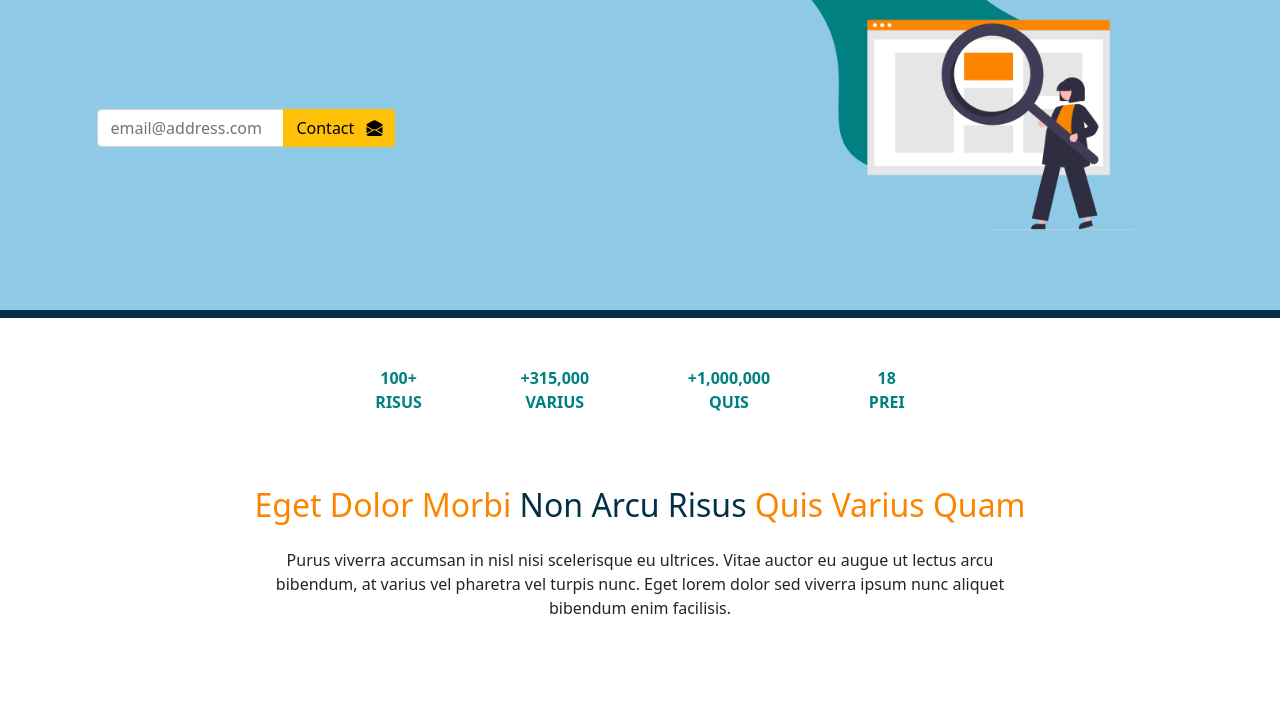
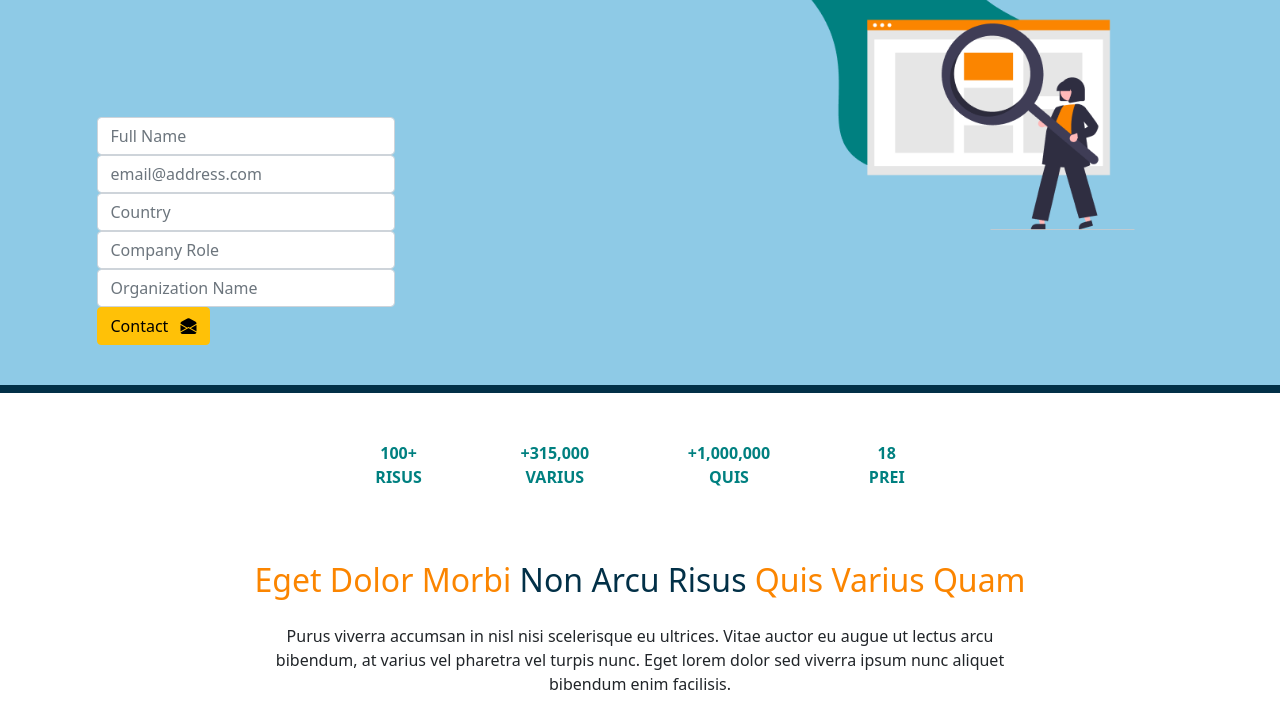
Before and after one commit to thumbsup-platform/prototype, a website: page src/index.html in a window 1280 px wide. Shown: the part 1791-2519 px from the top of the page. Before the commit the page ends 2475 px from the top, so only its background shows below. Drawn offline with nearby package versions, Linux system fonts and the light colour scheme.

Commit message:
Updated contact section.

```diff
--- a/src/index.html
+++ b/src/index.html
@@ -178,17 +178,52 @@
               quis lectus - nulla at volutpat diam ut venenatis tellus in metus
               vulputate eu.
             </p>
-            <div class="input-group contact-section" id="contact-us">
+            <!-- contact section -->
+            <div
+              class="input-group d-flex flex-column contact-section"
+              id="contact-us"
+            >
+              <div class="my-2">
                 <input
                   type="text"
-                class="form-control"
+                  class="form-control w-100"
+                  placeholder="Full Name"
+                  aria-label="user-name"
+                  aria-describedby="contact-us"
+                />
+                <input
+                  type="email"
+                  class="form-control w-100"
                   placeholder="email@address.com"
                   aria-label="user-email"
                   aria-describedby="contact-us"
                 />
+                <input
+                  type="text"
+                  class="form-control w-100"
+                  placeholder="Country"
+                  aria-label="user-country"
+                  aria-describedby="contact-us"
+                />
+                <input
+                  type="text"
+                  class="form-control w-100"
+                  placeholder="Company Role"
+                  aria-label="user-role"
+                  aria-describedby="contact-us"
+                />
+                <input
+                  type="text"
+                  class="form-control w-100"
+                  placeholder="Organization Name"
+                  aria-label="user-organization"
+                  aria-describedby="contact-us"
+                />
+
                 <button class="btn btn-warning" type="button" id="contact-us">
                   Contact <i class="bi bi-envelope-open-fill ps-2"></i>
                 </button>
+              </div>
             </div>
           </div>
           <div class="w-auto col-sm-12">
```
Lines whose indentation alone changed are shown as unchanged.
